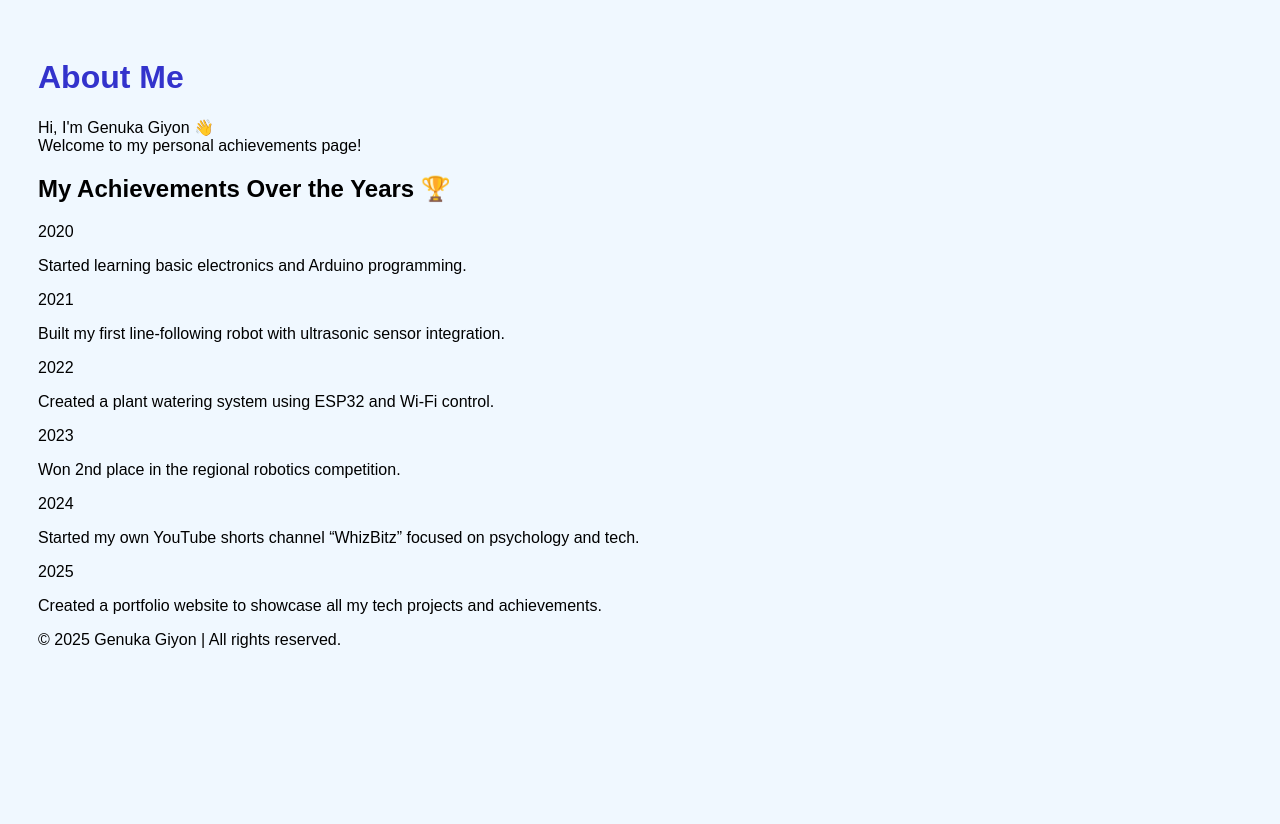
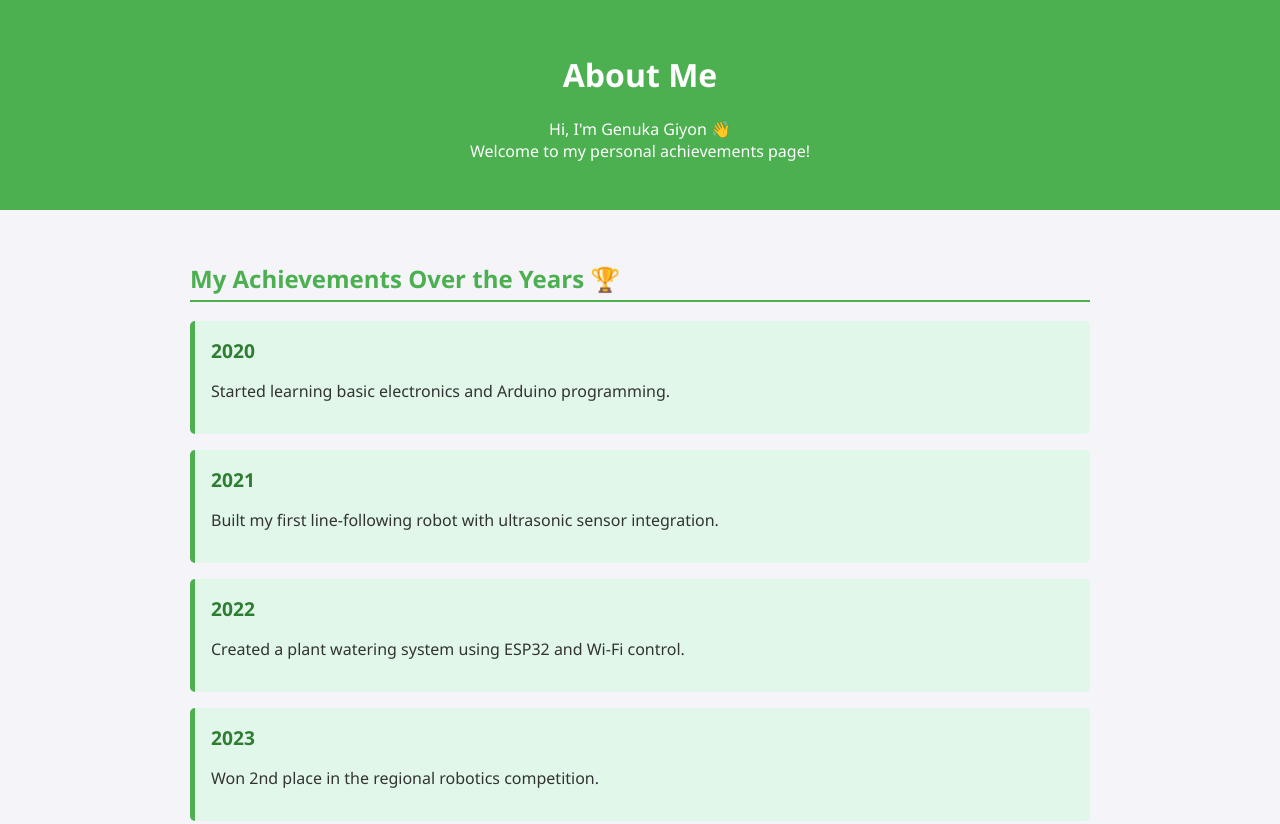
Before and after one commit to Genuka/GenukaS, a plain HTML site: page index.html in a window 1280 px wide. Shown: the top 824 px of the page. Before the commit the page ends 800 px from the top, so only its background shows below. Drawn offline with Linux system fonts and the light colour scheme.

Commit message:
4/29/2025

```diff
--- a/style.css
+++ b/style.css
@@ -1,16 +1,48 @@
 body {
-  font-family: sans-serif;
-  background-color: #f0f8ff;
-  padding: 30px;
+  font-family: 'Segoe UI', sans-serif;
+  margin: 0;
+  padding: 0;
+  background: #f4f4f9;
+  color: #333;
 }
-h1 {
-  color: #3333cc;
+
+header {
+  background-color: #4CAF50;
+  color: white;
+  padding: 2rem;
+  text-align: center;
 }
-ul {
-  list-style: none;
-  padding: 0;
+
+.container {
+  max-width: 900px;
+  margin: auto;
+  padding: 2rem;
 }
-li {
-  margin-bottom: 10px;
-  font-size: 18px;
+
+h2 {
+  color: #4CAF50;
+  border-bottom: 2px solid #4CAF50;
+  padding-bottom: 0.3rem;
 }
+
+.achievement-year {
+  background: #e0f7e9;
+  margin: 1rem 0;
+  padding: 1rem;
+  border-left: 5px solid #4CAF50;
+  border-radius: 5px;
+}
+
+.year {
+  font-size: 1.2rem;
+  font-weight: bold;
+  color: #2e7d32;
+}
+
+footer {
+  text-align: center;
+  padding: 1rem;
+  background-color: #4CAF50;
+  color: white;
+  margin-top: 2rem;
+}
```
